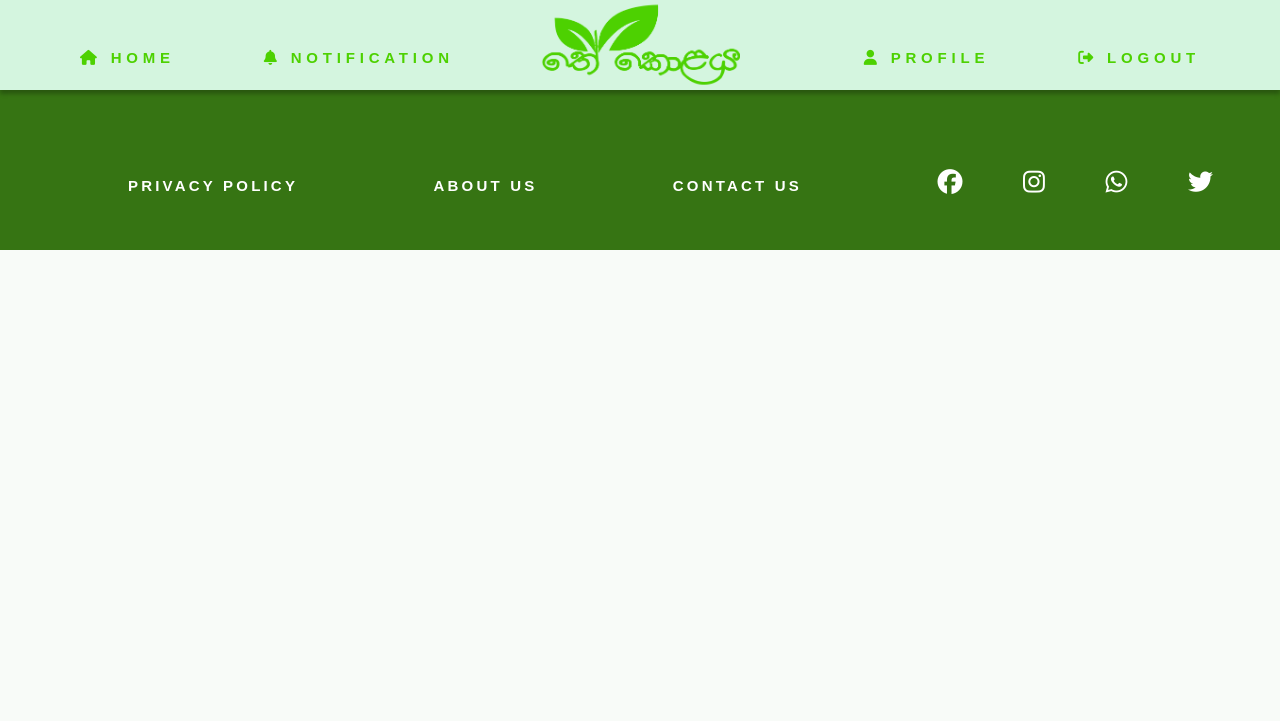
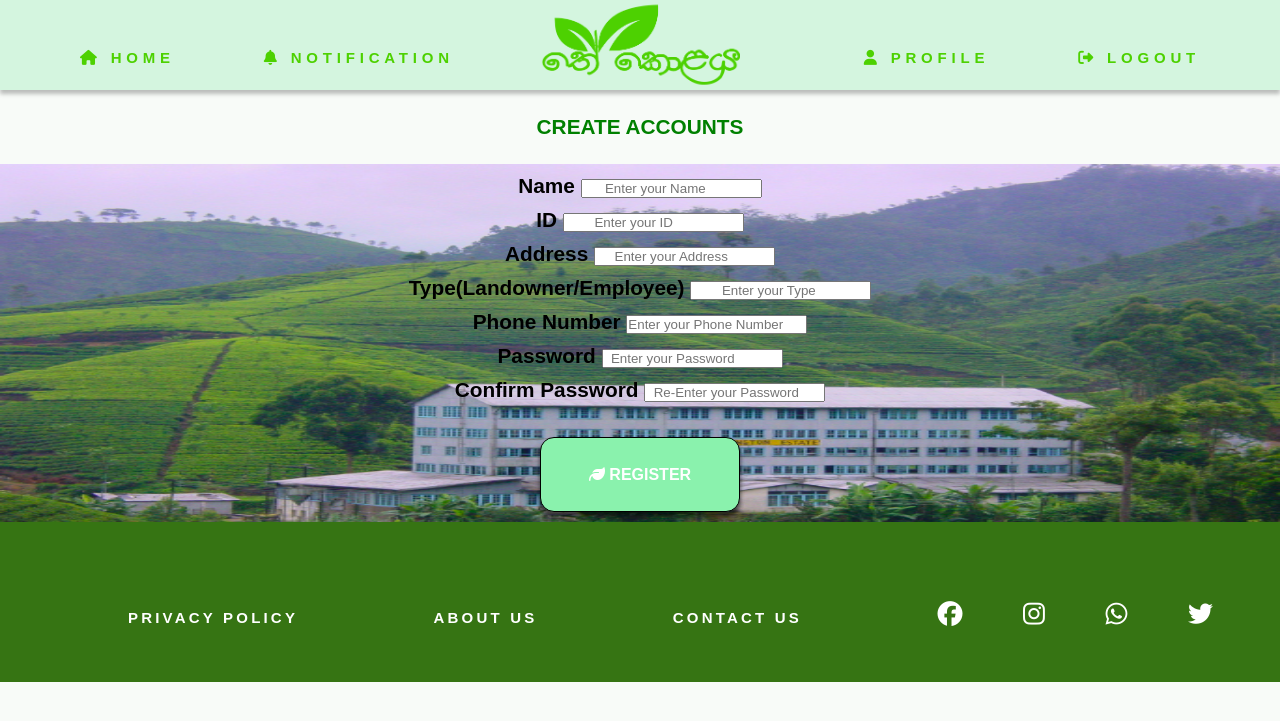
Before and after one commit to Group22UCSC/TheKolaya, a PHP site: the page made by views/admin/createAccount.php in a window 1280 px wide. Shown: the top 721 px of the page. Run offline with PHP 8.4, Linux system fonts and the light colour scheme; the template is opened without the code that fills it, so the values that code supplies are empty; some libraries are stand-ins or nearby versions.

Commit message:
Admin Create, view ,search accounts pages add

```diff
--- /dev/null
+++ b/vendors/css/admin/createAccount.css
@@ -0,0 +1,100 @@
+*{ margin: 0; padding: 0; }
+
+.middle-conatiner {
+   background-image: url("../../images/admin/3.jpg");
+   background-repeat: no-repeat;
+    background-size: 100% 100%;
+   /* margin: 25px 0px;*/
+   margin-top: 25px;
+    text-align: center;
+    width: 100%;
+    display: flex;
+    flex-direction: column;
+}
+
+.name{
+ padding-top: 10px;
+}
+
+.id{
+padding-top: 10px;
+}
+
+.address{
+padding-top: 10px;
+}
+.type{
+padding-top: 10px;
+}
+
+.phone{
+padding-top: 10px;
+}
+
+.password{
+padding-top: 10px;
+}
+
+.password1{
+padding-top: 10px;
+}
+
+.submit{
+padding-top: 5px;
+padding-bottom: 10px;
+}
+
+
+
+.middle{
+    color: green;
+    size: 15px;
+    margin: 25px 0px;
+    /*margin-left: 43%;*/
+    text-align: center;
+    width: 100%;
+
+}
+
+
+
+.btn {
+  outline: none;
+  text-transform: uppercase;
+  cursor: pointer;
+  transition: 0.5s;
+  margin-top: 30px;
+  width: 200px;
+  height: 75px;
+  background: #8AF2AD;
+  border: 1px solid #000000;
+  color: white;
+  box-sizing: border-box;
+  box-shadow: 0px 4px 4px rgba(0, 0, 0, 0.25), 0px 4px 4px rgba(0, 0, 0, 0.25), 0px 4px 4px rgba(0, 0, 0, 0.25);
+  border-radius: 14px;
+
+  font-size: 16px;
+  line-height: 16px;
+  font-weight: bold;
+  /* letter-spacing: 0.3rem; */
+}
+
+.btn-btn-register {
+  margin-top: 0px;
+}
+
+
+
+.btn:hover {
+  background-color: #24dd62;
+}
+
+
+/*.btn-list {
+  width: 200px;
+  position: absolute;
+  left: 50%;
+  top: 50%;
+  transform: translate(-50%, -50%);
+}
+*/
--- a/vendors/css/top-bottom-style.css
+++ b/vendors/css/top-bottom-style.css
@@ -101,6 +101,7 @@ li {
 
 
 .bottom-container {
+    position: relative;
     width: 100%;
     height: 160px;
 
--- a/views/admin/admin.php
+++ b/views/admin/admin.php
@@ -1,11 +1,11 @@
 <link rel="stylesheet" href="<?php echo URL?>vendors/css/admin/admin-style.css">
 <link rel="stylesheet" href="<?php echo URL?>vendors/css/admin/admin-queries.css">
 <?php include 'topContainer.php';?>
-
+ <div class="middle">ADMIN</div>
   <div class="middle-conatiner">
 
     <div class="middle-left">
-      <button class="btn btn-view-accounts"><i class="fas fa-chart-line"></i> VIEW ACCOUNTS</button>
+       <a href="<?php echo URL?>admin/viewAccount"><button class="btn btn-view-accounts"><i class="fas fa-chart-line"></i> VIEW ACCOUNTS</button></a>
     </div>
 
 
--- a/views/admin/createAccount.php
+++ b/views/admin/createAccount.php
@@ -1,3 +1,53 @@
+<link rel="stylesheet" href="<?php echo URL?>vendors/css/admin/createAccount.css">
+<link rel="stylesheet" href="<?php echo URL?>vendors/css/admin/admin-queries.css">
 <?php include 'topContainer.php';?>
 
+
+
+
+
+   <div class="middle">CREATE ACCOUNTS</div>
+
+   <div class="middle-conatiner">
+
+     <div class="name">
+
+       <label for="name">Name </label>
+       <input type="text" name="name" placeholder="&nbsp;&nbsp;&nbsp;&nbsp;&nbsp;&nbsp;Enter your Name">
+     </div>
+
+     <div class="id">
+        <label for="id">ID </label>
+       <input type="text" name="id" placeholder="&nbsp;&nbsp;&nbsp;&nbsp;&nbsp;&nbsp;&nbsp;&nbsp;Enter your ID">
+     </div>
+
+     <div class="address">
+       <label for="address"> Address </label>
+       <input type="text" name="address" placeholder="&nbsp;&nbsp;&nbsp;&nbsp;&nbsp;Enter your Address">
+     </div>
+
+     <div class="type">
+       <label for="type">Type(Landowner/Employee) </label>
+       <input type="text" name="type" placeholder="&nbsp;&nbsp;&nbsp;&nbsp;&nbsp;&nbsp;&nbsp;&nbsp;Enter your Type">
+      </div>
+
+     <div class="phone"><label for="id">Phone Number </label>
+       <input type="tel" name="phone" placeholder="Enter your Phone Number">
+      </div>
+
+     <div class="password"><label for="password">Password </label>
+       <input type="password" name="password" placeholder="&nbsp;&nbsp;Enter your Password">
+     </div>
+
+     <div class="password1"><label for="password1">Confirm Password </label>
+       <input type="password" name="password1" placeholder="&nbsp;&nbsp;Re-Enter your Password"></div>
+
+      <div class="submit">
+          <a href="#"><button class="btn btn-register" ><i class="fas fa-leaf"></i> REGISTER</button></a>
+      </div>
+
+
+
+    </div>
+
 <?php include 'views/bottomContainer.php';?>
--- a/views/admin/topContainer.php
+++ b/views/admin/topContainer.php
@@ -5,6 +5,7 @@
     <title><?php echo TITLE?></title>
     <link rel = "icon" href = "<?php echo URL?>vendors/images/thekolaya2.png" type = "image/x-icon">
     <link href="https://fonts.googleapis.com/css?family=Merriweather|Montserrat|Sacramento" rel="stylesheet">
+
     <link rel="stylesheet" href="<?php echo URL?>vendors/css/top-bottom-style.css">
     <link rel="stylesheet" href="<?php echo URL?>vendors/css/top-bottom-query.css">
     <script src="https://kit.fontawesome.com/a8f32993e8.js" crossorigin="anonymous"></script>
```
Also changed, not shown: controllers/admin/Admin.php (+8 -0 lines), vendors/css/admin/admin-style.css (+14 -1 lines), vendors/css/admin/viewAccount.css (added, +75 -0 lines), vendors/css/admin/viewAccount1.css (added, +99 -0 lines), views/admin/viewAccount.php (added, +113 -0 lines), views/admin/viewAccount1.php (added, +48 -0 lines), vendors/images/admin/3.jpg (added).
